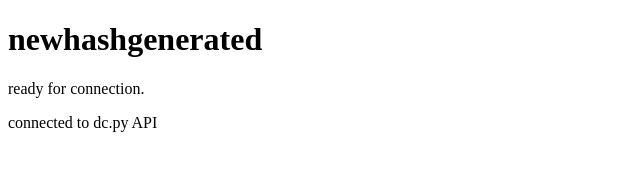
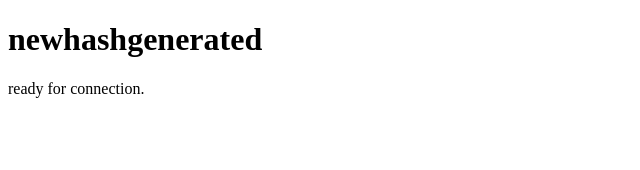
Before and after one commit to kaustavkaran/kaustavkaran.github.io, a plain HTML site: page index.html in a window 1280 px wide. Shown: the whole page, without its empty margins (0-640 px from the left). Drawn offline with Linux system fonts and the light colour scheme.

Commit message:
Update index.html

```diff
--- a/index.html
+++ b/index.html
@@ -6,6 +6,5 @@
     <body>
         <h1>newhashgenerated</h1>
         <p>ready for connection.</p>
-        <p>connected to dc.py API</p>
     </body>
 </html>
```
